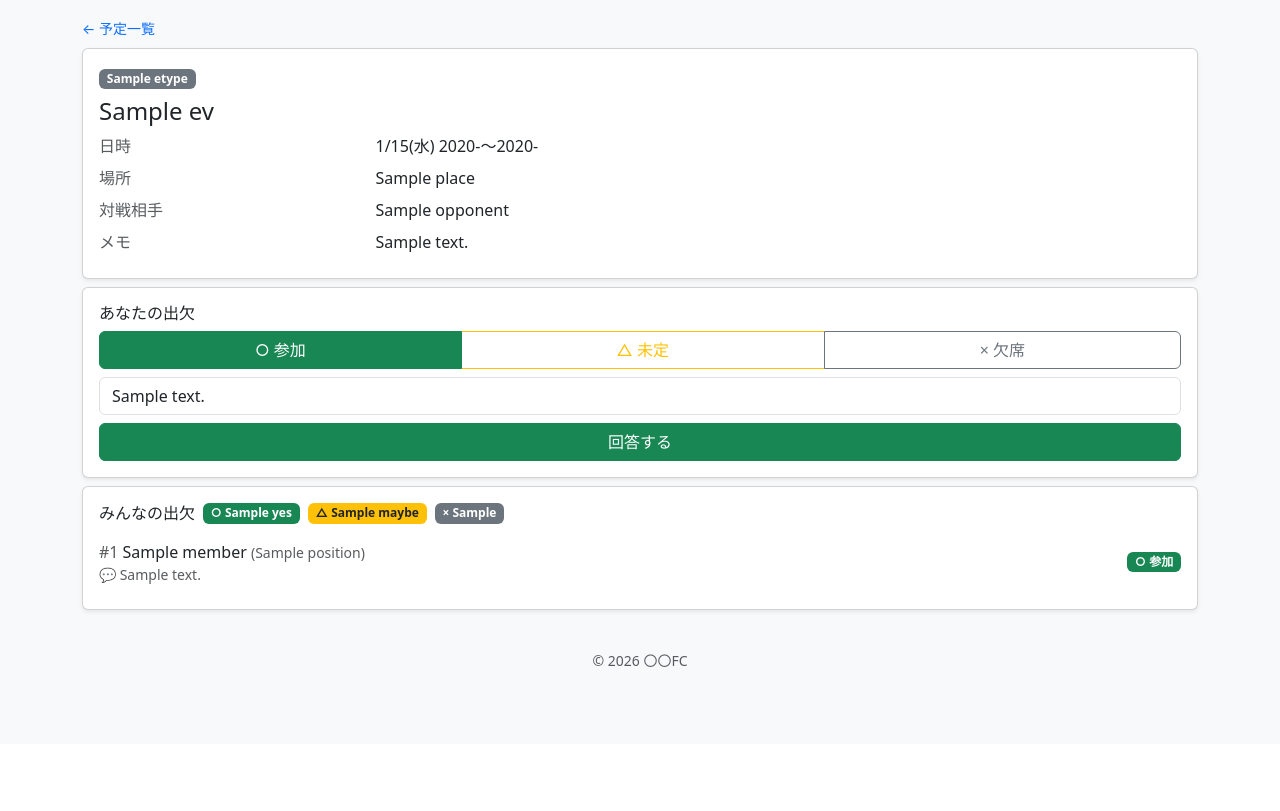
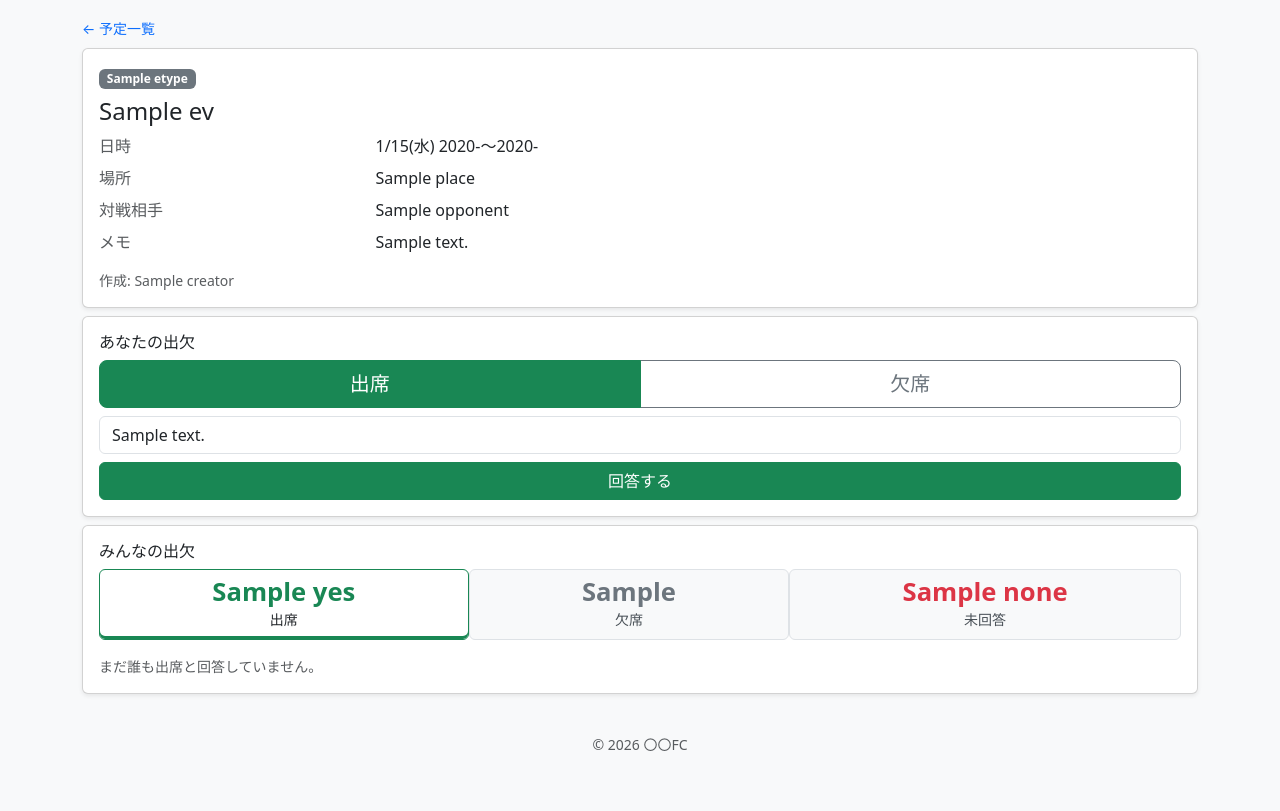
Before and after one commit to Haruto0011/NH0322WorkingSpace, a Flask app: template course3_middleexam/teamapp/templates/event_detail.html in a window 1280 px wide. Shown: the part 56-867 px from the top of the page. Before the commit the page ends 723 px from the top, so only its background shows below. Run offline with Flask 3, Linux system fonts and the light colour scheme; the template is opened without the code that fills it: most values are stand-ins (such as "Sample title", 1, 10 or a date in 2020); some libraries are stand-ins or nearby versions.

Commit message:
feat: 出欠を出席/欠席に変更、中止機能を追加

```diff
--- a/course3_middleexam/teamapp/app.py
+++ b/course3_middleexam/teamapp/app.py
@@ -29,7 +29,7 @@
 # 画面で使う選択肢。ここを変えれば全画面に反映される
 ETYPES = {"practice": "練習", "match": "試合", "other": "その他"}
 POSITIONS = ["GK", "DF", "MF", "FW"]
-STATUSES = {"yes": "○ 参加", "maybe": "△ 未定", "no": "× 欠席"}
+STATUSES = {"yes": "出席", "no": "欠席"}   # 回答していない人は「未回答」扱い
 WEEKDAYS = "月火水木金土日"
 
 
@@ -207,7 +207,13 @@
 @app.route("/events/<int:eid>")
 @login_required
 def event_detail(eid):
-    ev = db.query("select * from events where eid = %s", (eid,), one=True)
+    # 予定 ＋ 作成者の名前
+    ev = db.query("""
+        select e.*, u.uname as creator
+        from events e
+        left join users u on u.uid = e.created_by
+        where e.eid = %s
+    """, (eid,), one=True)
     if ev is None:
         abort(404)
 
@@ -219,16 +225,18 @@
         order by coalesce(u.number, 999), u.uname
     """, (eid,))
 
-    counts = {"yes": 0, "maybe": 0, "no": 0}
+    # 出席 / 欠席 / 未回答 の3グループに分ける
+    groups = {"yes": [], "no": [], "none": []}
     mine = None
     for m in members:
-        if m["status"] in counts:
-            counts[m["status"]] += 1
+        key = m["status"] if m["status"] in STATUSES else "none"
+        groups[key].append(m)
         if m["uid"] == g.user["uid"]:
             mine = m
+    counts = {key: len(lst) for key, lst in groups.items()}
 
     return render_template("event_detail.html", title=ev["title"],
-                           ev=ev, members=members, counts=counts, mine=mine)
+                           ev=ev, groups=groups, counts=counts, mine=mine)
 
 
 @app.route("/events/<int:eid>/attend", methods=["POST"])
@@ -238,6 +246,13 @@
     comment = request.form.get("comment", "").strip()
     if status not in STATUSES:
         flash("出欠を選んでください。", "danger")
+        return redirect(url_for("event_detail", eid=eid))
+
+    ev = db.query("select cancelled from events where eid = %s", (eid,), one=True)
+    if ev is None:
+        abort(404)
+    if ev["cancelled"]:
+        flash("この予定は中止になっています。", "warning")
         return redirect(url_for("event_detail", eid=eid))
 
     # 未回答なら insert、回答済みなら update（UPSERT）
@@ -314,6 +329,19 @@
     return render_template("event_form.html", title="予定を編集", ev=ev)
 
 
+@app.route("/events/<int:eid>/cancel", methods=["POST"])
+@admin_required
+def event_cancel(eid):
+    """中止 ⇔ 中止取り消し を切り替える（予定自体は消さない）"""
+    ev = db.query("select cancelled from events where eid = %s", (eid,), one=True)
+    if ev is None:
+        abort(404)
+    new_value = 0 if ev["cancelled"] else 1
+    db.execute("update events set cancelled = %s where eid = %s", (new_value, eid))
+    flash("予定を中止にしました。" if new_value else "中止を取り消しました。", "success")
+    return redirect(url_for("event_detail", eid=eid))
+
+
 @app.route("/events/<int:eid>/delete", methods=["POST"])
 @admin_required
 def event_delete(eid):
--- a/course3_middleexam/teamapp/schema_postgres.sql
+++ b/course3_middleexam/teamapp/schema_postgres.sql
@@ -23,7 +23,8 @@
   place      text,
   opponent   text,                            -- 試合のときだけ
   note       text,
-  created_by integer references users(uid)
+  created_by integer references users(uid),
+  cancelled  integer not null default 0     -- 1 なら中止
 );
 
 -- 出欠：1人1予定につき1行（eid, uid の組み合わせがキー）
--- a/course3_middleexam/teamapp/schema_sqlite.sql
+++ b/course3_middleexam/teamapp/schema_sqlite.sql
@@ -22,7 +22,8 @@
   place      text,
   opponent   text,                            -- 試合のときだけ
   note       text,
-  created_by integer references users(uid)
+  created_by integer references users(uid),
+  cancelled  integer not null default 0     -- 1 なら中止
 );
 
 -- 出欠：1人1予定につき1行（eid, uid の組み合わせがキー）
--- a/course3_middleexam/teamapp/seed.py
+++ b/course3_middleexam/teamapp/seed.py
@@ -57,12 +57,12 @@
 cur.execute(q("select eid from events order by eid"))
 eids = [r["eid"] for r in cur.fetchall()]
 
-pattern = ["yes", "yes", "maybe", "no", "yes", None]  # 6人分
+pattern = ["yes", "yes", "no", "yes", None, "yes"]  # 6人分（None は未回答）
 for i, eid in enumerate(eids[:3]):
     for j, uid in enumerate(uids):
         status = pattern[(i + j) % len(pattern)]
         if status:
-            comment = "少し遅れます" if status == "maybe" else ""
+            comment = "少し遅れます" if (i + j) % 4 == 0 else ""
             cur.execute(q("insert into attendance (eid, uid, status, comment) values (%s, %s, %s, %s)"),
                         (eid, uid, status, comment))
 
--- a/course3_middleexam/teamapp/static/css/style.css
+++ b/course3_middleexam/teamapp/static/css/style.css
@@ -26,3 +26,58 @@
 .list-group-item-action:hover {
   background-color: #f1f8f4;
 }
+
+/* ---------- 中止になった予定：打ち消し線＋薄く ---------- */
+.event-cancelled {
+  opacity: .65;
+}
+.event-cancelled .strike {
+  text-decoration: line-through;
+}
+
+/* ---------- 出欠タブ（出席 / 欠席 / 未回答） ---------- */
+.att-tabs .nav-link {
+  color: #495057;
+  background: #f8f9fa;
+  border: 1px solid #dee2e6;
+  padding: .5rem .25rem;
+}
+.att-tabs .nav-link.active {
+  color: #212529;
+  background: #fff;
+  border-color: #198754;
+  box-shadow: inset 0 -3px 0 #198754;
+}
+.att-count {
+  font-size: 1.6rem;
+  font-weight: 700;
+  line-height: 1.1;
+  font-variant-numeric: tabular-nums;
+}
+
+/* メンバーの「チップ」表示（大人数でも横に詰めて並ぶ） */
+.member-chip {
+  display: inline-block;
+  padding: .3rem .6rem;
+  border: 1px solid #dee2e6;
+  border-radius: 1rem;
+  background: #fff;
+  font-size: .9rem;
+  line-height: 1.3;
+}
+.member-chip .chip-number {
+  display: inline-block;
+  min-width: 1.6em;
+  margin-right: .25em;
+  padding: 0 .3em;
+  border-radius: .5em;
+  background: #198754;
+  color: #fff;
+  font-size: .75rem;
+  font-weight: bold;
+  text-align: center;
+}
+.member-chip .chip-comment {
+  font-size: .75rem;
+  color: #6c757d;
+}
--- a/course3_middleexam/teamapp/templates/_macros.html
+++ b/course3_middleexam/teamapp/templates/_macros.html
@@ -6,28 +6,31 @@
 {%- endmacro %}
 
 {% macro status_badge(status) -%}
-{% if status == 'yes' %}<span class="badge bg-success">○ 参加</span>
-{% elif status == 'maybe' %}<span class="badge bg-warning text-dark">△ 未定</span>
-{% elif status == 'no' %}<span class="badge bg-secondary">× 欠席</span>
+{% if status == 'yes' %}<span class="badge bg-success">出席</span>
+{% elif status == 'no' %}<span class="badge bg-secondary">欠席</span>
 {% else %}<span class="badge bg-white text-muted border">未回答</span>{% endif %}
 {%- endmacro %}
 
-{# 予定一覧の1行（ホームと予定一覧で共通） #}
+{# 予定一覧の1行（ホームと予定一覧で共通）。中止の予定は打ち消し線 #}
 {% macro event_row(e) -%}
-<a href="{{ url_for('event_detail', eid=e.eid) }}" class="list-group-item list-group-item-action py-3">
+<a href="{{ url_for('event_detail', eid=e.eid) }}"
+   class="list-group-item list-group-item-action py-3 {% if e.cancelled %}event-cancelled{% endif %}">
   <div class="d-flex justify-content-between align-items-center gap-2">
     <div class="min-w-0">
       <div class="mb-1">
+        {% if e.cancelled %}<span class="badge bg-dark">中止</span>{% endif %}
         {{ etype_badge(e.etype) }}
-        <strong class="ms-1">{{ e.event_date|jdate }}</strong>
-        {% if e.start_time %}<span class="ms-1">{{ e.start_time|jtime }}{% if e.end_time %}〜{{ e.end_time|jtime }}{% endif %}</span>{% endif %}
+        <strong class="ms-1 strike">{{ e.event_date|jdate }}</strong>
+        {% if e.start_time %}<span class="ms-1 strike">{{ e.start_time|jtime }}{% if e.end_time %}〜{{ e.end_time|jtime }}{% endif %}</span>{% endif %}
       </div>
-      <div class="text-truncate">{{ e.title }}{% if e.place %} <small class="text-muted">@ {{ e.place }}</small>{% endif %}</div>
+      <div class="text-truncate strike">{{ e.title }}{% if e.place %} <small class="text-muted">@ {{ e.place }}</small>{% endif %}</div>
     </div>
+    {% if not e.cancelled %}
     <div class="text-end flex-shrink-0">
       {{ status_badge(e.my_status) }}
-      <div><small class="text-muted">参加 {{ e.yes_count }}人</small></div>
+      <div><small class="text-muted">出席 {{ e.yes_count }}人</small></div>
     </div>
+    {% endif %}
   </div>
 </a>
 {%- endmacro %}
--- a/course3_middleexam/teamapp/templates/event_detail.html
+++ b/course3_middleexam/teamapp/templates/event_detail.html
@@ -1,17 +1,40 @@
 {% extends "layout.html" %}
-{% from "_macros.html" import etype_badge, status_badge with context %}
+{% from "_macros.html" import etype_badge with context %}
 {% block content %}
+
+{# メンバーを「チップ」で並べる部品（出席/欠席/未回答の各タブで使う） #}
+{% macro member_chips(list, empty_text) -%}
+  {% if list %}
+  <div class="d-flex flex-wrap gap-2">
+    {% for m in list %}
+    <div class="member-chip">
+      {% if m.number %}<span class="chip-number">{{ m.number }}</span>{% endif %}
+      <span>{{ m.uname }}</span>
+      {% if m.position %}<small class="text-muted">{{ m.position }}</small>{% endif %}
+      {% if m.comment %}<div class="chip-comment">💬 {{ m.comment }}</div>{% endif %}
+    </div>
+    {% endfor %}
+  </div>
+  {% else %}
+  <p class="text-muted small mb-0">{{ empty_text }}</p>
+  {% endif %}
+{%- endmacro %}
 
 <a href="{{ url_for('events') }}" class="text-decoration-none small">&larr; 予定一覧</a>
 
+{% if ev.cancelled %}
+<div class="alert alert-dark py-2 my-2 mb-0"><strong>この予定は中止になりました。</strong></div>
+{% endif %}
+
 {# ---------- 予定の情報 ---------- #}
-<div class="card shadow-sm my-2">
+<div class="card shadow-sm my-2 {% if ev.cancelled %}event-cancelled{% endif %}">
   <div class="card-body">
+    {% if ev.cancelled %}<span class="badge bg-dark">中止</span>{% endif %}
     {{ etype_badge(ev.etype) }}
-    <h1 class="h4 mt-2">{{ ev.title }}</h1>
+    <h1 class="h4 mt-2 strike">{{ ev.title }}</h1>
     <dl class="row mb-0">
       <dt class="col-4 col-sm-3 fw-normal text-muted">日時</dt>
-      <dd class="col-8 col-sm-9">
+      <dd class="col-8 col-sm-9 strike">
         {{ ev.event_date|jdate }}
         {% if ev.start_time %}{{ ev.start_time|jtime }}{% if ev.end_time %}〜{{ ev.end_time|jtime }}{% endif %}{% endif %}
       </dd>
@@ -25,11 +48,19 @@
       <dt class="col-4 col-sm-3 fw-normal text-muted">メモ</dt><dd class="col-8 col-sm-9 pre-line">{{ ev.note }}</dd>
       {% endif %}
     </dl>
+    {% if ev.creator %}<div class="small text-muted mt-2">作成: {{ ev.creator }}</div>{% endif %}
 
     {% if g.user.role == 'admin' %}
     <div class="d-flex gap-2 mt-3">
       <a class="btn btn-sm btn-outline-secondary" href="{{ url_for('event_edit', eid=ev.eid) }}">編集</a>
-      <form method="post" action="{{ url_for('event_delete', eid=ev.eid) }}"
+      <form method="post" action="{{ url_for('event_cancel', eid=ev.eid) }}">
+        {% if ev.cancelled %}
+        <button class="btn btn-sm btn-outline-success">中止を取り消す</button>
+        {% else %}
+        <button class="btn btn-sm btn-outline-dark" onclick="return confirm('この予定を中止にしますか？');">中止にする</button>
+        {% endif %}
+      </form>
+      <form method="post" action="{{ url_for('event_delete', eid=ev.eid) }}" class="ms-auto"
             onsubmit="return confirm('この予定を削除しますか？（出欠も消えます）');">
         <button class="btn btn-sm btn-outline-danger">削除</button>
       </form>
@@ -38,7 +69,8 @@
   </div>
 </div>
 
-{# ---------- 自分の出欠 ---------- #}
+{# ---------- 自分の出欠（中止のときは出さない） ---------- #}
+{% if not ev.cancelled %}
 <div class="card shadow-sm mb-2">
   <div class="card-body">
     <h2 class="h6">あなたの出欠</h2>
@@ -47,7 +79,7 @@
         {% for key, label in STATUSES.items() %}
         <input type="radio" class="btn-check" name="status" id="st-{{ key }}" value="{{ key }}"
                {% if mine and mine.status == key %}checked{% endif %}>
-        <label class="btn btn-outline-{{ {'yes': 'success', 'maybe': 'warning', 'no': 'secondary'}[key] }}"
+        <label class="btn btn-lg btn-outline-{{ 'success' if key == 'yes' else 'secondary' }}"
                for="st-{{ key }}">{{ label }}</label>
         {% endfor %}
       </div>
@@ -57,28 +89,34 @@
     </form>
   </div>
 </div>
+{% endif %}
 
-{# ---------- みんなの出欠 ---------- #}
+{# ---------- みんなの出欠：出席 / 欠席 / 未回答 のタブ ---------- #}
 <div class="card shadow-sm">
   <div class="card-body">
-    <h2 class="h6 d-flex align-items-center gap-2">
-      みんなの出欠
-      <span class="badge bg-success">○ {{ counts.yes }}</span>
-      <span class="badge bg-warning text-dark">△ {{ counts.maybe }}</span>
-      <span class="badge bg-secondary">× {{ counts.no }}</span>
-    </h2>
-    <ul class="list-group list-group-flush">
-      {% for m in members %}
-      <li class="list-group-item d-flex justify-content-between align-items-center px-0">
-        <div>
-          {% if m.number %}<span class="text-muted me-1">#{{ m.number }}</span>{% endif %}{{ m.uname }}
-          {% if m.position %}<small class="text-muted">({{ m.position }})</small>{% endif %}
-          {% if m.comment %}<div class="small text-muted">💬 {{ m.comment }}</div>{% endif %}
-        </div>
-        {{ status_badge(m.status) }}
+    <h2 class="h6 mb-2">みんなの出欠</h2>
+    <ul class="nav nav-pills nav-fill att-tabs mb-3" role="tablist">
+      <li class="nav-item" role="presentation">
+        <button class="nav-link active" data-bs-toggle="pill" data-bs-target="#tab-yes" type="button" role="tab">
+          <div class="att-count text-success">{{ counts.yes }}</div><small>出席</small>
+        </button>
       </li>
-      {% endfor %}
+      <li class="nav-item" role="presentation">
+        <button class="nav-link" data-bs-toggle="pill" data-bs-target="#tab-no" type="button" role="tab">
+          <div class="att-count text-secondary">{{ counts.no }}</div><small>欠席</small>
+        </button>
+      </li>
+      <li class="nav-item" role="presentation">
+        <button class="nav-link" data-bs-toggle="pill" data-bs-target="#tab-none" type="button" role="tab">
+          <div class="att-count text-danger">{{ counts.none }}</div><small>未回答</small>
+        </button>
+      </li>
     </ul>
+    <div class="tab-content">
+      <div class="tab-pane fade show active" id="tab-yes" role="tabpanel">{{ member_chips(groups.yes, "まだ誰も出席と回答していません。") }}</div>
+      <div class="tab-pane fade" id="tab-no" role="tabpanel">{{ member_chips(groups.no, "欠席の回答はありません。") }}</div>
+      <div class="tab-pane fade" id="tab-none" role="tabpanel">{{ member_chips(groups.none, "全員回答済みです 🎉") }}</div>
+    </div>
   </div>
 </div>
 
```
Also changed, not shown: course3_middleexam/teamapp/init_db.py (+27 -6 lines).
